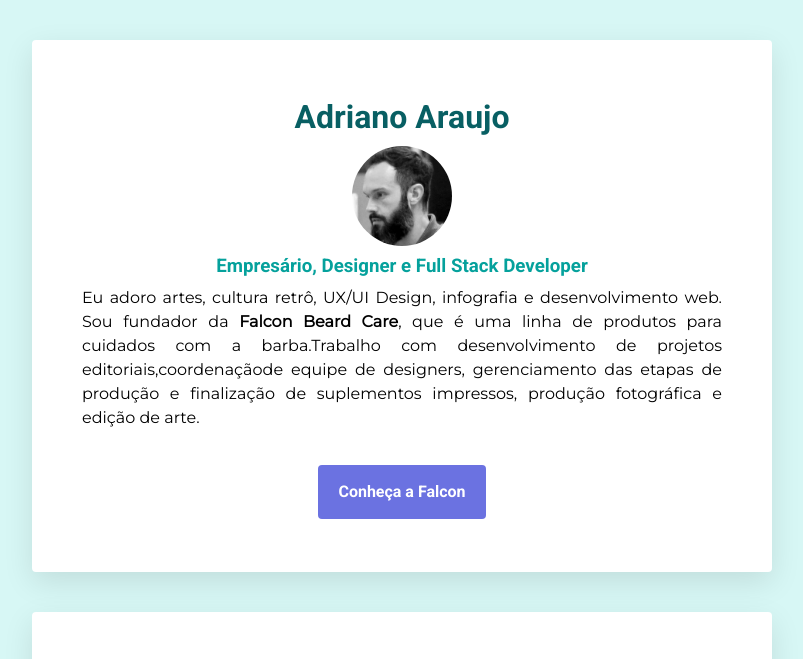
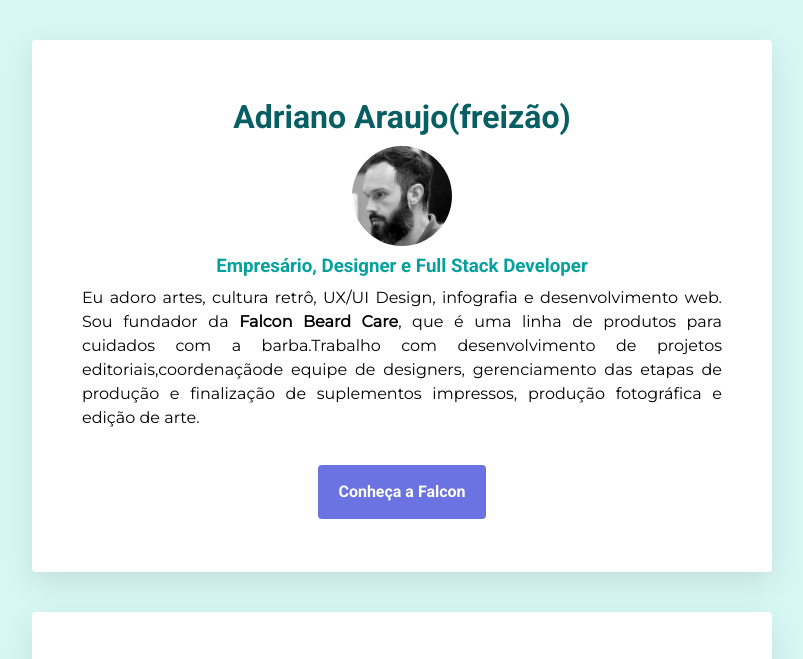
Before and after one commit to AARAUJOMAGNO/profile, a plain HTML site: page index.html in a window 1280 px wide. Shown: the top 659 px of the page, without its empty margins (238-1041 px from the left). Drawn offline with Linux system fonts and the light colour scheme.

Commit message:
Freizão Add

```diff
--- a/index.html
+++ b/index.html
@@ -9,7 +9,7 @@
   <body>
      <div class="container">
       <div class="card">
-        <h1>Adriano Araujo</h1>
+        <h1>Adriano Araujo(freizão)</h1>
         <img src="images/me.jpg" alt="Falcon" width ="100px" class="img-circle">
         <h3>Empresário, Designer e Full Stack Developer</h3>
         <p> Eu adoro artes, cultura retrô, UX/UI Design, infografia e desenvolvimento web.
```
